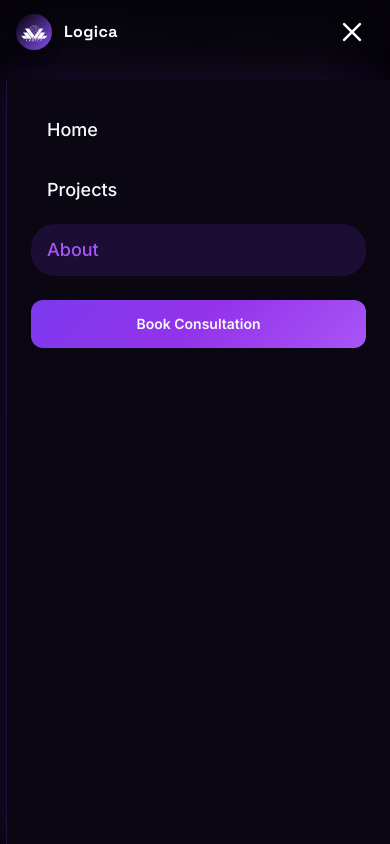
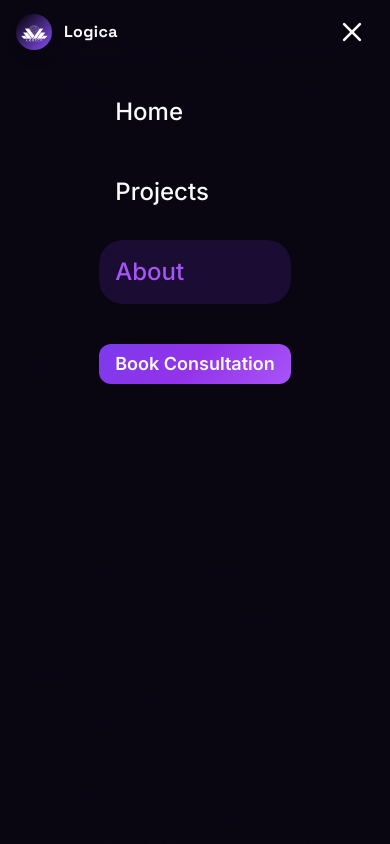
Before and after one commit to uvltechnology/uvl-technology-marke, a React (Vite) app: page /about in a window 390 px wide. Both pictures are taken after a click on the button "Toggle menu". Shown: the top 844 px of the page. Built offline with nearby package versions, Linux system fonts and the light colour scheme.

Commit message:
Update the menu button

```diff
--- /dev/null
+++ b/src/components/Navbar.css
@@ -0,0 +1,70 @@
+.mobile-menu-root {
+  position: fixed;
+  inset: 0;
+  z-index: 40;
+  pointer-events: none;
+}
+
+.mobile-overlay {
+  position: fixed;
+  inset: 0;
+  background: rgba(5, 3, 9, 0.0);
+  backdrop-filter: blur(0px);
+  -webkit-backdrop-filter: blur(0px);
+  transition: background 260ms ease, backdrop-filter 260ms ease;
+  pointer-events: none;
+}
+
+.mobile-overlay.open {
+  background: rgba(5, 3, 9, 0.6);
+  backdrop-filter: blur(8px);
+  -webkit-backdrop-filter: blur(8px);
+  pointer-events: auto;
+}
+
+
+.mobile-panel {
+  position: fixed;
+  inset: 0;
+  transform: translateY(-12%) scale(0.98);
+  opacity: 0;
+  transition: transform 360ms cubic-bezier(0.16, 1, 0.3, 1), opacity 260ms ease;
+  pointer-events: none;
+  display: flex;
+  align-items: flex-start;
+  justify-content: center;
+}
+
+.mobile-panel.open {
+  transform: translateY(0) scale(1);
+  opacity: 1;
+  pointer-events: auto;
+}
+
+.mobile-panel-inner {
+  width: 100%;
+  max-width: none;
+  height: 100%;
+  background: rgba(10,6,18,0.98);
+  border-radius: 0;
+  box-shadow: none;
+  display: flex;
+  align-items: flex-start;
+}
+
+/* Menu item stagger + fade-up */
+.mobile-menu-item {
+  opacity: 0;
+  transform: translateY(8px) scale(0.995);
+  transition: opacity 300ms ease, transform 360ms cubic-bezier(0.16, 1, 0.3, 1);
+}
+
+.mobile-panel.open .mobile-menu-item {
+  opacity: 1;
+  transform: translateY(0) scale(1);
+}
+
+.mobile-close {
+  backdrop-filter: blur(6px);
+  -webkit-backdrop-filter: blur(6px);
+}
--- a/src/components/Navbar.jsx
+++ b/src/components/Navbar.jsx
@@ -3,6 +3,7 @@ import { Link, useLocation } from 'react-router-dom'
 import { List, X } from '@phosphor-icons/react'
 import { Button } from '@/components/ui/button.jsx'
 import logo from '@/assets/logica1.jpg'
+import './Navbar.css'
 
 export default function Navbar() {
 	const [isScrolled, setIsScrolled] = useState(false)
@@ -92,36 +93,37 @@ export default function Navbar() {
 				</div>
 			</nav>
 
-			{isMobileMenuOpen && (
-				<div className="fixed inset-0 z-40 lg:hidden">
-					<div
-						className="fixed inset-0 bg-[#050309]/90 backdrop-blur-xl"
-						onClick={() => setIsMobileMenuOpen(false)}
-					/>
-					<div className="fixed top-20 right-0 bottom-0 w-full max-w-sm bg-[#0A0612] border-l border-[#7C3AED]/20 shadow-[-10px_0_40px_rgba(124,58,237,0.15)]">
-						<div className="flex flex-col gap-2 p-6">
-							{navLinks.map((link) => (
+			<div className={`mobile-menu-root lg:hidden ${isMobileMenuOpen ? 'open' : ''}`} aria-hidden={!isMobileMenuOpen}>
+				<div
+					className={`mobile-overlay ${isMobileMenuOpen ? 'open' : ''}`}
+					onClick={() => setIsMobileMenuOpen(false)}
+				/>
+				<div className={`mobile-panel ${isMobileMenuOpen ? 'open' : ''}`}>
+					<div className="mobile-panel-inner p-6 pt-20">
+						<div className="flex flex-col gap-4 max-w-full mx-auto">
+							{navLinks.map((link, idx) => (
 								<Link
 									key={link.path}
 									to={link.path}
-									className={`text-lg font-medium transition-all duration-200 px-4 py-3 rounded-xl ${
+									style={{ transitionDelay: `${idx * 70}ms` }}
+									className={`mobile-menu-item text-2xl font-medium transition-all duration-200 px-4 py-4 rounded-xl ${
 										location.pathname === link.path
 											? 'text-[#A855F7] bg-[#7C3AED]/15'
 											: 'text-[#F8FAFC] hover:bg-[#7C3AED]/10'
-									}`}
+										}`}
 								>
 									{link.name}
 								</Link>
 							))}
-							<Link to="/contact" className="mt-4">
-								<Button className="w-full bg-galaxy-gradient hover:shadow-[0_0_30px_rgba(124,58,237,0.6)] font-semibold py-6">
+							<Link to="/contact" className="mt-6 mobile-menu-item" style={{ transitionDelay: `${navLinks.length * 70}ms` }}>
+								<Button className="w-full bg-galaxy-gradient hover:shadow-[0_0_30px_rgba(124,58,237,0.6)] font-semibold py-5 text-lg">
 									Book Consultation
 								</Button>
 							</Link>
 						</div>
 					</div>
 				</div>
-			)}
+			</div>
 		</>
 	)
 }
```
